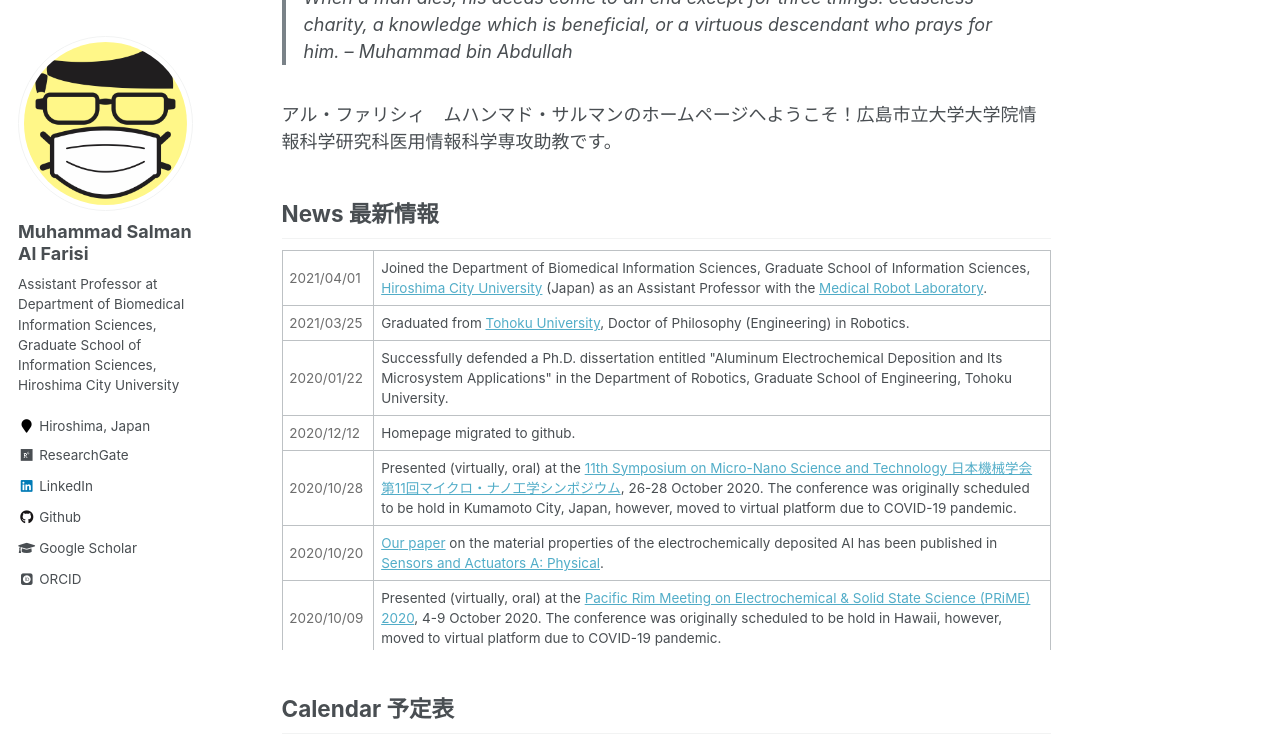
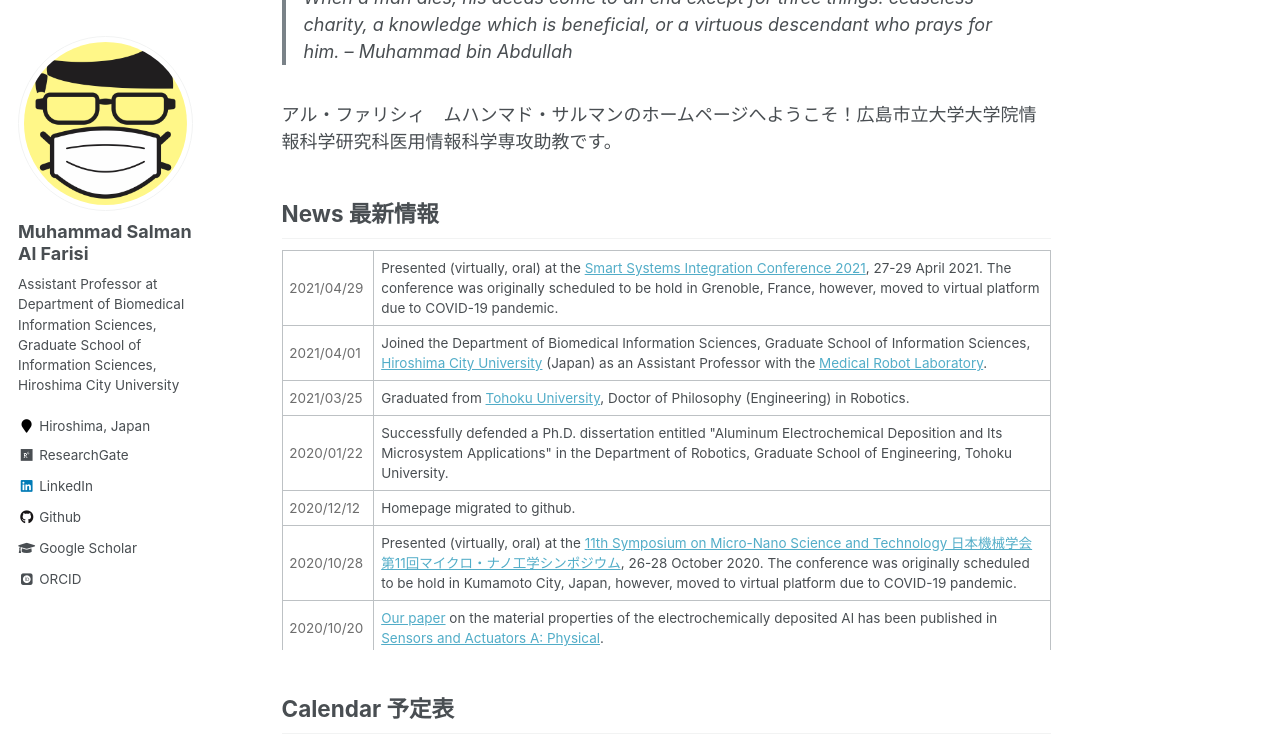
Before and after one commit to msalfarisi/msalfarisi.github.io, a Jekyll site: the page built from _pages/home.md, in a window 1280 px wide and 900 px high, scrolled down 389 px, cut to the strip 0-742 px from the top of the window. Built offline with Jekyll 4.4.1, drawn with Linux system fonts in a browser that asks for light colours; some web fonts are replaced.

Commit message:
Update home.md

```diff
--- a/_pages/home.md
+++ b/_pages/home.md
@@ -22,6 +22,10 @@ Welcome to the homepage of Muhammad Salman Al Farisi, an Assistant Professor at
 
 <div style="overflow-y: scroll; height:400px;">
  <table style="width:100%">
+  <tr>
+    <td style="color:#6d6d6d;">2021/04/29</td>
+    <td>Presented (virtually, oral) at the <a href="http://smartsystemsintegration.com/">Smart Systems Integration Conference 2021</a>, 27-29 April 2021. The conference was originally scheduled to be hold in Grenoble, France, however, moved to virtual platform due to COVID-19 pandemic.</td>
+  </tr>
   <tr>
     <td style="color:#6d6d6d;">2021/04/01</td>
     <td>Joined the Department of Biomedical Information Sciences, Graduate School of Information Sciences, <a href="https://www.hiroshima-cu.ac.jp/">Hiroshima City University</a> (Japan) as an Assistant Professor with the <a href="https://mmse.info.hiroshima-cu.ac.jp/">Medical Robot Laboratory</a>.</td>
```
